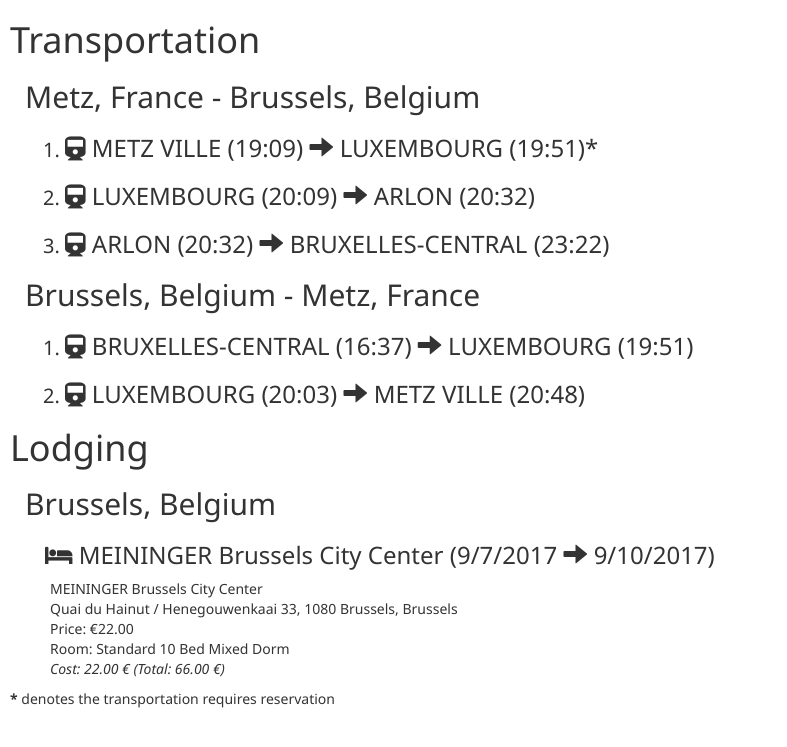
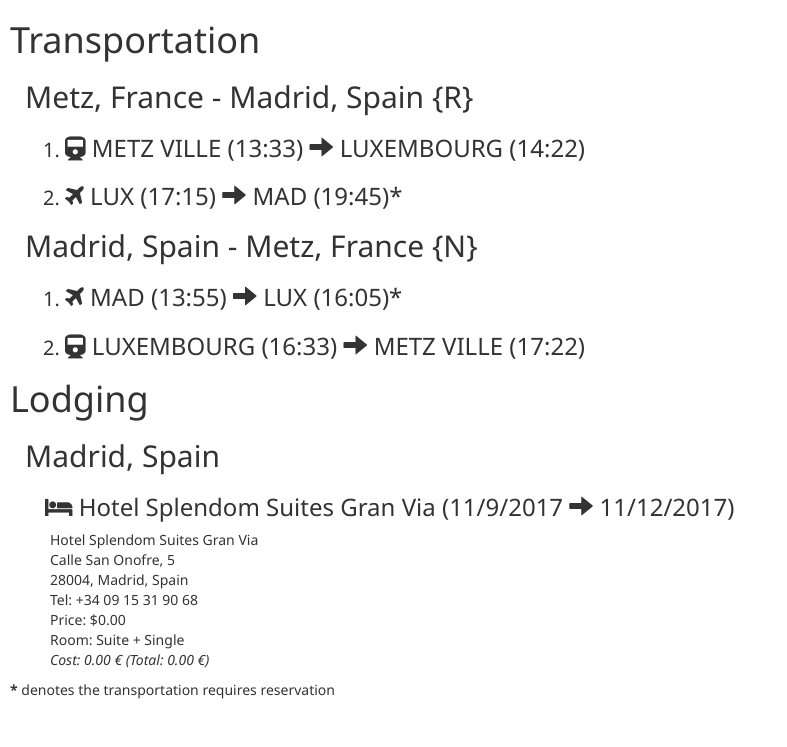
Before and after one commit to alexhrao/TravelPlans, a Jekyll site: the page trips/11/Summary.html, which Jekyll copies as it is, in a window 1280 px wide. Shown: the top 747 px of the page, without its empty margins (0-787 px from the left). Built offline with Jekyll 4.4.1, drawn with Linux system fonts in a browser that asks for light colours; nearby versions of some CDN libraries.

Commit message:
Add summary for trip 11

```diff
--- a/trips/11/Summary.html
+++ b/trips/11/Summary.html
@@ -38,11 +38,11 @@
     <h1>Transportation</h1>
     <div id="transportation">
 
-    <div class="trip"><h2>Metz, France - Brussels, Belgium</h2><ol><li><h3><i class="fa fa-train"></i> METZ VILLE (19:09)  <span class="glyphicon glyphicon-arrow-right"></span> LUXEMBOURG (19:51)*</h3><p class="notes"></li><li><h3><i class="fa fa-train"></i> LUXEMBOURG (20:09)  <span class="glyphicon glyphicon-arrow-right"></span> ARLON (20:32)</h3><p class="notes"></li><li><h3><i class="fa fa-train"></i> ARLON (20:32)  <span class="glyphicon glyphicon-arrow-right"></span> BRUXELLES-CENTRAL (23:22)</h3><p class="notes"></li></ol></div><div class="trip"><h2>Brussels, Belgium - Metz, France</h2><ol><li><h3><i class="fa fa-train"></i> BRUXELLES-CENTRAL (16:37)  <span class="glyphicon glyphicon-arrow-right"></span> LUXEMBOURG (19:51)</h3><p class="notes"></li><li><h3><i class="fa fa-train"></i> LUXEMBOURG (20:03)  <span class="glyphicon glyphicon-arrow-right"></span> METZ VILLE (20:48)</h3><p class="notes"></li></ol></div></div>
+    <div class="trip"><h2>Metz, France - Madrid, Spain {R}</h2><ol><li><h3><i class="fa fa-train"></i> METZ VILLE (13:33)  <span class="glyphicon glyphicon-arrow-right"></span> LUXEMBOURG (14:22)</h3><p class="notes"></li><li><h3><i class="fa fa-plane"></i> LUX (17:15)  <span class="glyphicon glyphicon-arrow-right"></span> MAD (19:45)*</h3><p class="notes"></li></ol></div><div class="trip"><h2>Madrid, Spain - Metz, France {N}</h2><ol><li><h3><i class="fa fa-plane"></i> MAD (13:55)  <span class="glyphicon glyphicon-arrow-right"></span> LUX (16:05)*</h3><p class="notes"></li><li><h3><i class="fa fa-train"></i> LUXEMBOURG (16:33)  <span class="glyphicon glyphicon-arrow-right"></span> METZ VILLE (17:22)</h3><p class="notes"></li></ol></div></div>
     <h1>Lodging</h1>
     <div id="lodging">
 
-    <div class="lodging"><h2>Brussels, Belgium</h2><h3><i class="fa fa-hotel"></i> MEININGER Brussels City Center (9/7/2017 <span class="glyphicon glyphicon-arrow-right"></span> 9/10/2017)</h3><p>MEININGER Brussels City Center<br>Quai du Hainut / Henegouwenkaai 33, 1080 Brussels, Brussels<br>Price: €22.00<br>Room: Standard 10 Bed Mixed Dorm<br><em>Cost: 22.00 € (Total: 66.00 €)</em></p></div></div>
+    <div class="lodging"><h2>Madrid, Spain</h2><h3><i class="fa fa-hotel"></i> Hotel Splendom Suites Gran Via (11/9/2017 <span class="glyphicon glyphicon-arrow-right"></span> 11/12/2017)</h3><p>Hotel Splendom Suites Gran Via<br>Calle San Onofre, 5<br>28004, Madrid, Spain<br>Tel: +34 09 15 31 90 68<br>Price: $0.00<br>Room: Suite + Single<br><em>Cost: 0.00 € (Total: 0.00 €)</em></p></div></div>
 
     <footer>
         <p><strong>*</strong> denotes the transportation requires reservation</p>
```
